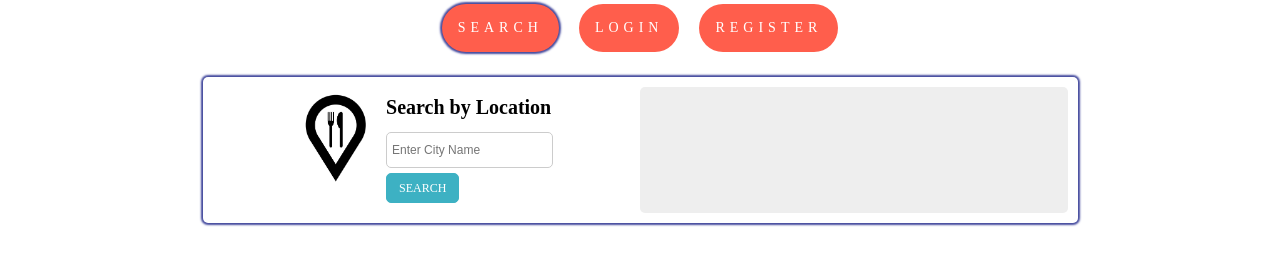
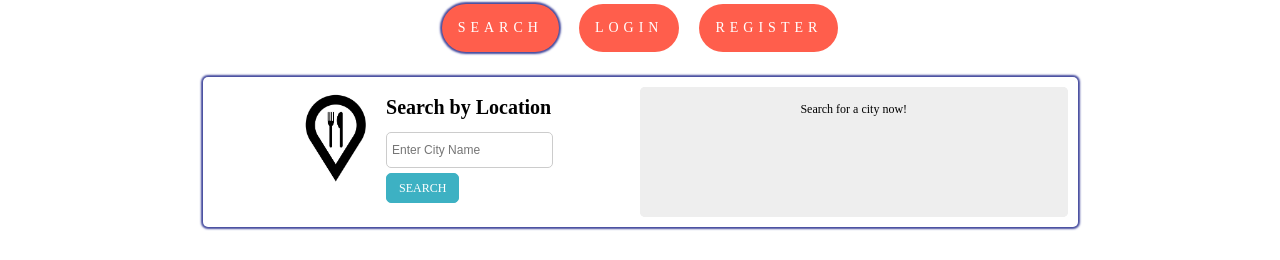
Before and after one commit to jlboba/bitefinder, a website: page public/index.html in a window 1280 px wide. Shown: the part 317-577 px from the top of the page. Drawn offline with nearby package versions, Linux system fonts and the light colour scheme; grey boxes are pictures that could not be loaded; a web font is replaced by a local one.

Commit message:
search box displays default text on landing

```diff
--- a/public/partials/search/location.html
+++ b/public/partials/search/location.html
@@ -20,4 +20,9 @@
       <li>Can't find that city, please try again!</li>
     </ul>
   </div>
+  <div ng-if="!zomato.isViewLocationResultsActive">
+    <ul>
+      <li>Search for a city now!</li>
+    </ul>
+  </div>
 </div>
```
